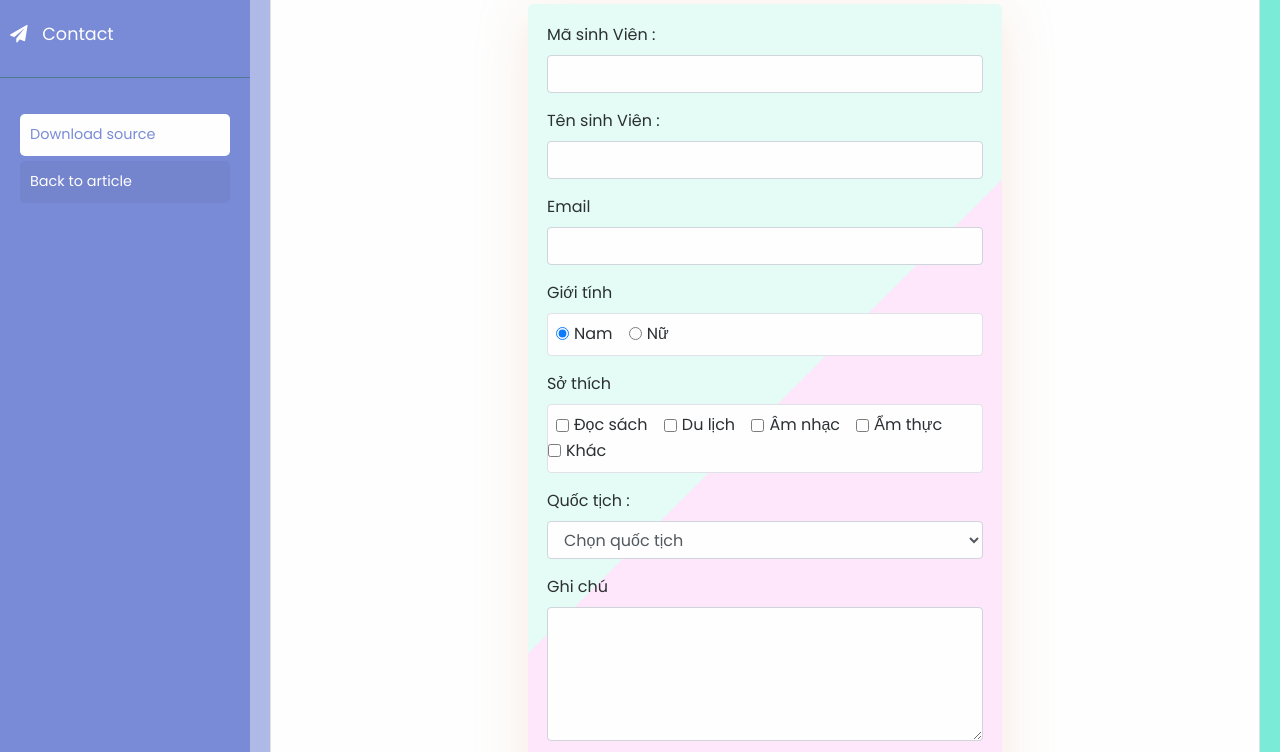
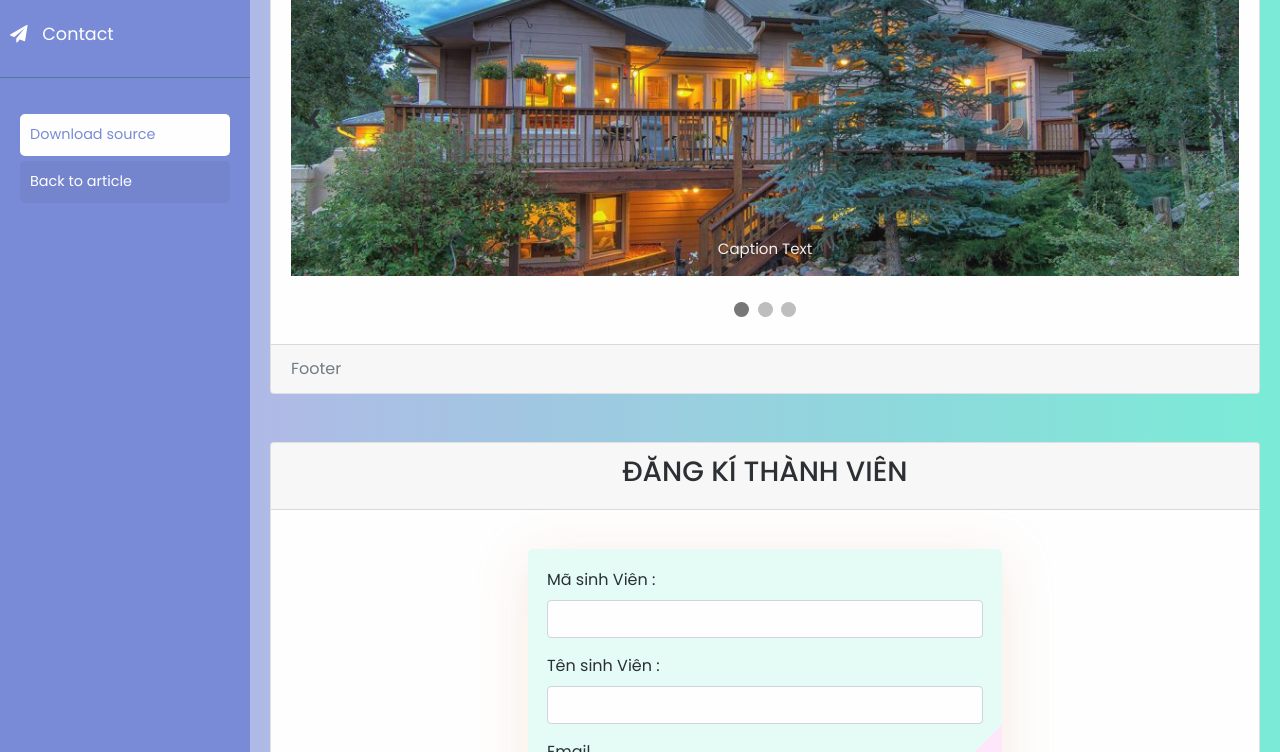
Before and after one commit to quangnt037cd19lw1/quangnt037cd19lw1.github.io, a plain HTML site: page index.html in a window 1280 px wide. Shown: the part 325-1077 px from the top of the page. Drawn offline with nearby package versions, Linux system fonts and the light colour scheme; a web font is replaced by a local one.

Commit message:
add .
add .

```diff
--- a/index.html
+++ b/index.html
@@ -26,7 +26,10 @@
 
 	<link rel="stylesheet" href="css/style4.css">
 
-	<link rel="stylesheet" type="text/css" href="css/main.css">
+
+
+	<link rel="stylesheet" type="text/css" href="./slideshow.css">
+	<link rel="stylesheet" type="text/css" href="./css/main.css">
 </head>
 
 <body>
@@ -113,6 +116,53 @@
 			<!-- main -->
 			<div class="container">
 				<h1 align="center">Assignment Web</h1>
+			</div>
+
+			<div class="card">
+				<div class="card-header">
+					<h3 align ="center">
+						Slide show
+					</h3>
+				</div>
+				<div class="card-body">
+					<!-- Slideshow container -->
+					<div class="slideshow-container">
+
+						<!-- Full-width images with number and caption text -->
+						<div class="mySlides fadee">
+							<div class="numbertext">1 / 3</div>
+							<img src="./img/s1.jpg" style="width:100%">
+							<div class="text">Caption Text</div>
+						</div>
+
+						<div class="mySlides fade">
+							<div class="numbertext">2 / 3</div>
+							<img src="./img/s2.jpg" style="width:100%">
+							<div class="text">Caption Two</div>
+						</div>
+
+						<div class="mySlides fade">
+							<div class="numbertext">3 / 3</div>
+							<img src="./img/s3.jpg" style="width:100%">
+							<div class="text">Caption Three</div>
+						</div>
+
+						<!-- Next and previous buttons -->
+						<a class="prev" onclick="plusSlides(-1)">&#10094;</a>
+						<a class="next" onclick="plusSlides(1)">&#10095;</a>
+					</div>
+					<br>
+
+					<!-- The dots/circles -->
+					<div style="text-align:center">
+						<span class="dot" onclick="currentSlide(1)"></span>
+						<span class="dot" onclick="currentSlide(2)"></span>
+						<span class="dot" onclick="currentSlide(3)"></span>
+					</div>
+				</div>
+				<div class="card-footer text-muted">
+					Footer
+				</div>
 			</div>
 
 			<!-- card 1 -->
@@ -341,6 +391,7 @@
 	<script src="./js/NhanVien.js"></script>
 	<script src="./js/ListNhanVien.js"></script>
 	<script src="./js/validation.js"></script>
+	<script src="./slideshow.js"></script>
 	<script src="./js/main.js"></script>
 </body>
 
--- a/js/main.js
+++ b/js/main.js
@@ -12,10 +12,12 @@ btn_dangKy.addEventListener('click', function(){
   const quocTich = document.getElementById('quocTich');
   const ghiChu = document.getElementById('ghiChu');
   ghiChu.maxLength = 2;
+  let isValid = true;
+
 
   if(txtMaSV.value == ''){
-    alert('maSV khong dc de trong');
-    // txtMaSV.classList.add('bg-danger');
+  alert('maSV khong dc de trong');
+  // txtMaSV.classList.add('bg-danger');
   }
   if(txtTenSV.value == ''){
     alert('tenSv khong dc de trong');
@@ -37,7 +39,10 @@ btn_dangKy.addEventListener('click', function(){
     ghiChu.value = '';
   }
   else{
-    alert('dang ky thanh cong');
+    isValid = false;
+    if(isValid){
+      alert('dang ky thanh cong');
+    }
   }
 });
 //
--- /dev/null
+++ b/slideshow.css
@@ -0,0 +1,94 @@
+* {box-sizing:border-box}
+
+/* Slideshow container */
+.slideshow-container {
+  max-width: 1000px;
+  position: relative;
+  margin: auto;
+}
+
+/* Hide the images by default */
+.mySlides {
+  display: none;
+}
+
+/* Next & previous buttons */
+.prev, .next {
+  cursor: pointer;
+  position: absolute;
+  top: 50%;
+  width: auto;
+  margin-top: -22px;
+  padding: 16px;
+  color: white;
+  font-weight: bold;
+  font-size: 18px;
+  transition: 0.6s ease;
+  border-radius: 0 3px 3px 0;
+  user-select: none;
+}
+
+/* Position the "next button" to the right */
+.next {
+  right: 0;
+  border-radius: 3px 0 0 3px;
+}
+
+/* On hover, add a black background color with a little bit see-through */
+.prev:hover, .next:hover {
+  background-color: rgba(0,0,0,0.8);
+}
+
+/* Caption text */
+.text {
+  color: #f2f2f2;
+  font-size: 15px;
+  padding: 8px 12px;
+  position: absolute;
+  bottom: 8px;
+  width: 100%;
+  text-align: center;
+}
+
+/* Number text (1/3 etc) */
+.numbertext {
+  color: #f2f2f2;
+  font-size: 12px;
+  padding: 8px 12px;
+  position: absolute;
+  top: 0;
+}
+
+/* The dots/bullets/indicators */
+.dot {
+  cursor: pointer;
+  height: 15px;
+  width: 15px;
+  margin: 0 2px;
+  background-color: #bbb;
+  border-radius: 50%;
+  display: inline-block;
+  transition: background-color 0.6s ease;
+}
+
+.active, .dot:hover {
+  background-color: #717171;
+}
+
+/* Fading animation */
+.fadee {
+  -webkit-animation-name: fade;
+  -webkit-animation-duration: 1.5s;
+  animation-name: fade;
+  animation-duration: 1.5s;
+}
+
+@-webkit-keyframes fade {
+  from {opacity: .4}
+  to {opacity: 1}
+}
+
+@keyframes fade {
+  from {opacity: .4}
+  to {opacity: 1}
+}
--- /dev/null
+++ b/slideshow.js
@@ -0,0 +1,36 @@
+var slideIndex = 1;
+showSlides(slideIndex);
+
+// currentSlide()
+function currentSlide(n) {
+  showSlides(slideIndex = n);
+}
+// ~currentSlide()
+
+// next|previous control
+function plusSlides(n){
+  showSlides(slideIndex +=n);
+}
+// next|previous control
+function showSlides(n){
+  var i;
+  var slides = document.querySelectorAll('.mySlides');
+  var dots = document.querySelectorAll('.dot');
+  if(n > slides.length){
+    slideIndex = 1;
+  }
+  if(n < 1){
+    slideIndex = slides.length;
+  }
+  slides.forEach(function(slide, index){
+    slide.style.display = "none";
+    slides[slideIndex-1].style.display = 'block';
+  });
+
+  dots.forEach(function(dot, index){
+    dot.className = dot.className.replace("active", "");
+  });
+  slides[slideIndex-1].style.display = "block";
+  dots[slideIndex-1].className += " active";
+
+}
```
Also changed, not shown: slideshow.html (added, +48 -0 lines), img/London-1000-x-350.jpg (added), img/s1.jpg (added), img/s2.jpg (added), img/s3.jpg (added), img/s4.jpg (added), img/s5.jpg (added), img/s6.png (added), img/s7.jpg (added), img/s8.jpg (added).
